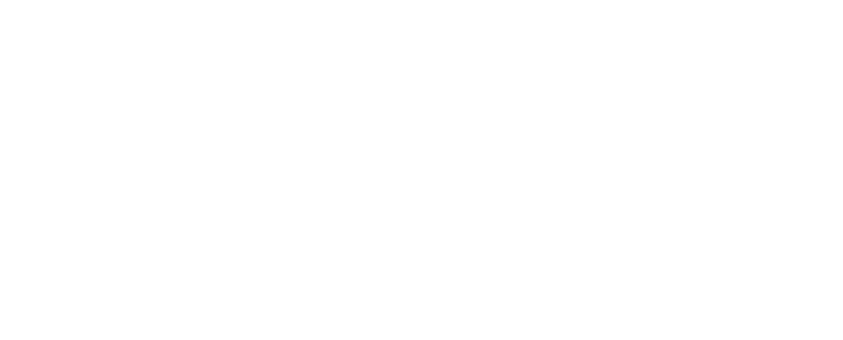
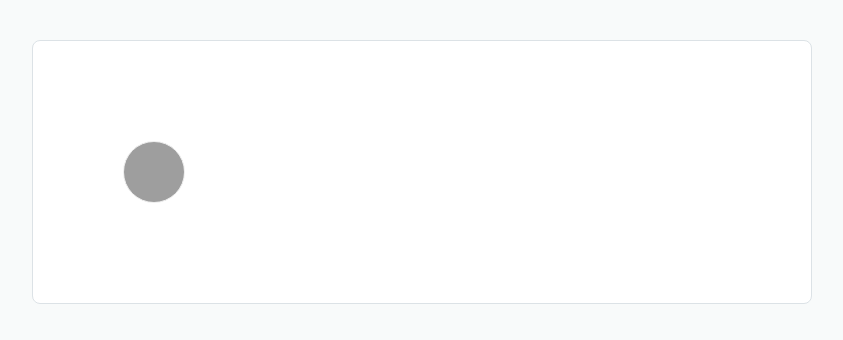
Before and after one commit to BaekJueun/front-project, a React (Create React App) app: page / in a window 1280 px wide. Shown: the top 340 px of the page, without its empty margins (218-1061 px from the left). Built offline with nearby package versions, Linux system fonts and the light colour scheme; grey boxes are pictures that could not be loaded; the HTML template or start-up script is replaced by a standard one.

Commit message:
components ADD

```diff
--- a/src/App.css
+++ b/src/App.css
@@ -1,32 +1,4 @@
 .App {
   text-align: center;
 }
-
-.App-logo {
-  animation: App-logo-spin infinite 20s linear;
-  height: 40vmin;
-}
-
-.App-header {
-  background-color: #282c34;
-  min-height: 100vh;
-  display: flex;
-  flex-direction: column;
-  align-items: center;
-  justify-content: center;
-  font-size: calc(10px + 2vmin);
-  color: white;
-}
-
-.App-link {
-  color: #61dafb;
-}
-
-@keyframes App-logo-spin {
-  from {
-    transform: rotate(0deg);
-  }
-  to {
-    transform: rotate(360deg);
-  }
-}
+.container {height:100%; padding:40px 0; background:#f8fafa}
--- a/src/App.js
+++ b/src/App.js
@@ -1,12 +1,13 @@
 import React, { Component } from 'react'
-import Editor from './component/Editor'
+import EditorWr from './components/EditorWr'
+import './App.css';
 
 
 export default class App extends Component {
   render() {
     return (
-      <div>
-        <Editor />
+      <div className="container">
+        <EditorWr />
       </div>
     )
   }
--- a/src/component/Editor.js
+++ /dev/null
@@ -1,17 +0,0 @@
-import React, { Component } from 'react'
-
-export default class Editor extends Component {
-  render() {
-    return (
-      <div className="editor_wr">
-        <div className="user_info">
-          <div className="user_icon"></div>
-          <div className="user_name"></div>
-        </div>
-        <div>
-
-        </div>
-      </div>
-    )
-  }
-}
--- /dev/null
+++ b/src/components/EditoerContents.js
@@ -0,0 +1,11 @@
+import React, { Component } from 'react'
+
+export default class EditoerContents extends Component {
+  render() {
+    return (
+    <div className="editorContents">
+
+    </div>
+    )
+  }
+}
--- /dev/null
+++ b/src/components/Editor.css
@@ -0,0 +1,4 @@
+.editorWr {position:relative; width:780px; margin:0 auto; padding:100px 90px; border:1px solid #dce2e6; border-radius:8px; background:#fff}
+
+/* EditorUser */
+.editorUserInfo .editorUserIcon {width:62px; height:62px; border:1px solid #eee; border-radius:31px; background:url("https://media.vingle.net/images/us_l/lws0wuwvbm.jpg"); background-size:100%}
--- /dev/null
+++ b/src/components/EditorTitle.js
@@ -0,0 +1,11 @@
+import React, { Component } from 'react'
+
+export default class EditorTitle extends Component {
+  render() {
+    return (
+    <div className="editorTitle">
+
+    </div>
+    )
+  }
+}
--- /dev/null
+++ b/src/components/EditorUser.js
@@ -0,0 +1,12 @@
+import React, { Component } from 'react'
+
+export default class EditorUser extends Component {
+  render() {
+    return (
+    <div className="editorUserInfo">
+        <div className="editorUserIcon"></div>
+        <div className="editorUserName"></div>
+    </div>
+    )
+  }
+}
--- /dev/null
+++ b/src/components/EditorWr.js
@@ -0,0 +1,18 @@
+import React, { Component } from 'react'
+import EditorUser from './EditorUser';
+import EditorTitle from './EditorTitle';
+import EditoerContents from './EditoerContents';
+import './Editor.css';
+
+
+export default class EditorWr extends Component {
+  render() {
+    return (
+      <div className="editorWr">
+        <EditorUser />
+        <EditorTitle />
+        <EditoerContents />
+      </div>
+    )
+  }
+}
--- a/src/index.css
+++ b/src/index.css
@@ -1,3 +1,4 @@
+* {box-sizing: border-box}
 body {
   margin: 0;
   padding: 0;
@@ -12,3 +13,8 @@
   font-family: source-code-pro, Menlo, Monaco, Consolas, "Courier New",
     monospace;
 }
+#root {
+  display : flex;
+  height : 100vh;
+  flex-direction: column;
+}
```
